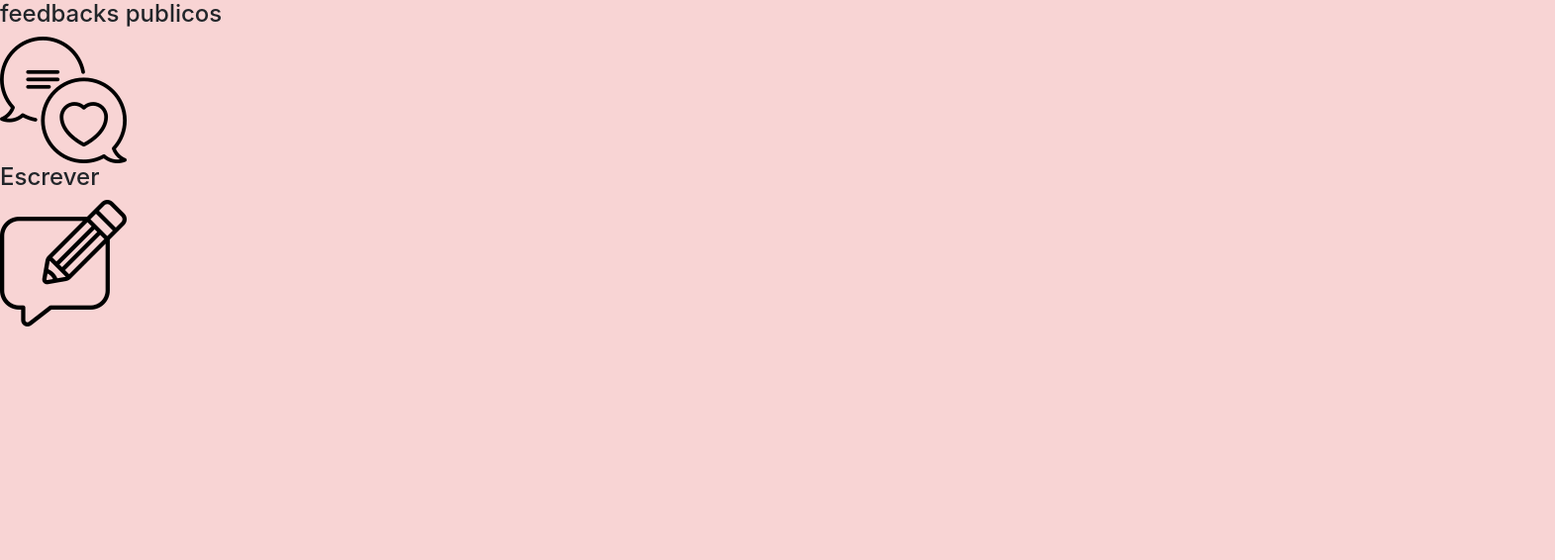
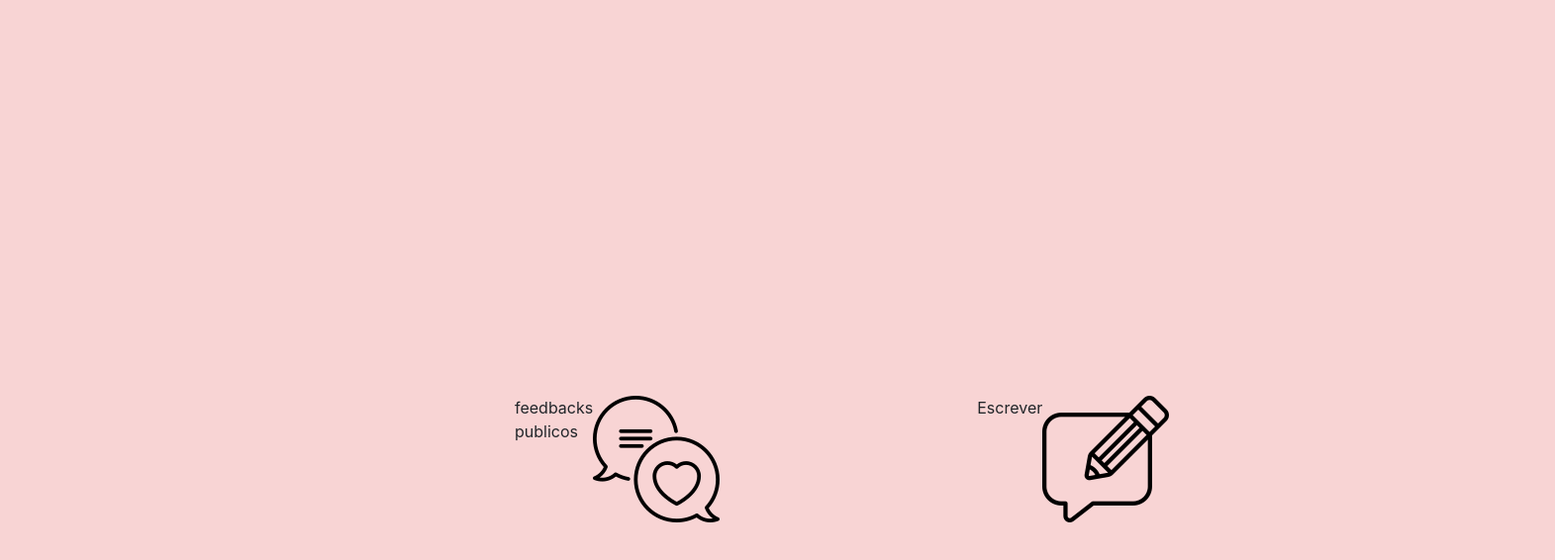
Before and after one commit to StheJanuario/Feminiciclo, a Nuxt app: page /opcoes in a window 1280 px wide. Shown: the top 566 px of the page at 99% size, 1571 px wide, since content can reach past the window. Built offline with nearby package versions, Linux system fonts and the light colour scheme.

Commit message:
Alteração de páginas

```diff
--- a/pages/opcoes.vue
+++ b/pages/opcoes.vue
@@ -1,18 +1,41 @@
 <template>
-
+  <div >
     <div>
-      <h4>feedbacks publicos</h4>
-      <img src="feedbacksPublicoIcone.png" />
-
-     <h4>Escrever</h4>
-      <img src="iconeEscrever.png" />
+      <p>feedbacks publicos</p>
+      <img src="feedbacksPublicoIcone.png" @click="irParaFeedbacks()" />
     </div>
-
+    <div>
+      <p>Escrever</p>
+      <img src="iconeEscrever.png" @click="irParaEscrever()" />
+    </div>
+  </div>
 </template>
 
-<script></script>
+<script>
+export default {
+    name: 'TelaOpcoes',
+    methods:{
+        irParaEscrever(){
+            this.$router.push("tela-escrever");
+
+        },
+        irParaFeedbacks(){
+            this.$router.push("tela-feedbacks");
+
+        }
+    }
+}
+</script>
 <style>
 body {
   background-color: #f8d4d4;
+
+}
+div{
+  padding-top: 100px;
+  display:flex;
+  flex: center;
+  padding-left: 130px;
+  padding-right: 130px;
 }
 </style>
--- a/pages/tela-cadastro.vue
+++ b/pages/tela-cadastro.vue
@@ -12,7 +12,7 @@
 
   <script>
   export default {
-    name: 'IndexPage',
+    name: 'IndexPage'
   }
   </script>
   <style>
@@ -47,4 +47,5 @@
     margin: 0 auto;
     margin-top: 75px;
   }
+
   </style>
--- /dev/null
+++ b/pages/tela-escrever.vue
@@ -0,0 +1,33 @@
+<template>
+  <div>
+    <span>Escreva aqui sua história:</span>
+    <p style="white-space: pre-line">{{ message }}</p>
+
+    <textarea v-model="message" placeholder="Relate seu depoimento!"></textarea><br>
+  </div>
+</template>
+<script></script>
+<style>
+body {
+  background-color: #f8d4d4;
+}
+div {
+  padding-top: 100px;
+  display: flex;
+  flex: center;
+  padding-left: 130px;
+  padding-right: 130px;
+}
+
+.botao {
+  width: 40%;
+  height: 40%;
+  background-color: #fd8ca0;
+  border: 1px #f88ea0;
+  border-radius: 6px;
+  margin: 0 auto;
+  color: white;
+  padding: 10px;
+  margin-top: 15px !important;
+}
+</style>
```
Also changed, not shown: 1 other file (tests, documents, lock files or other folders).
